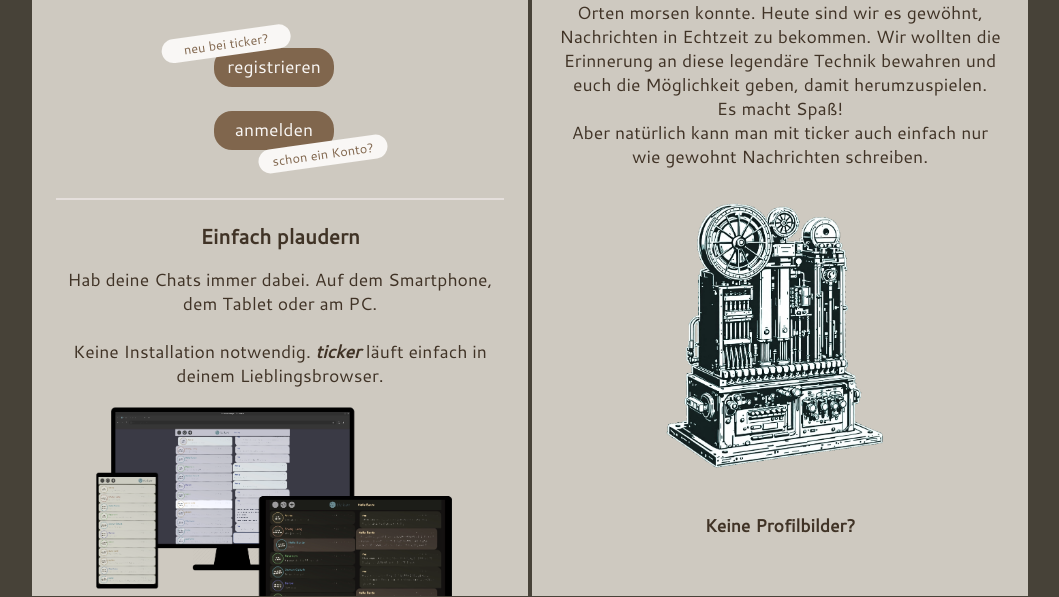
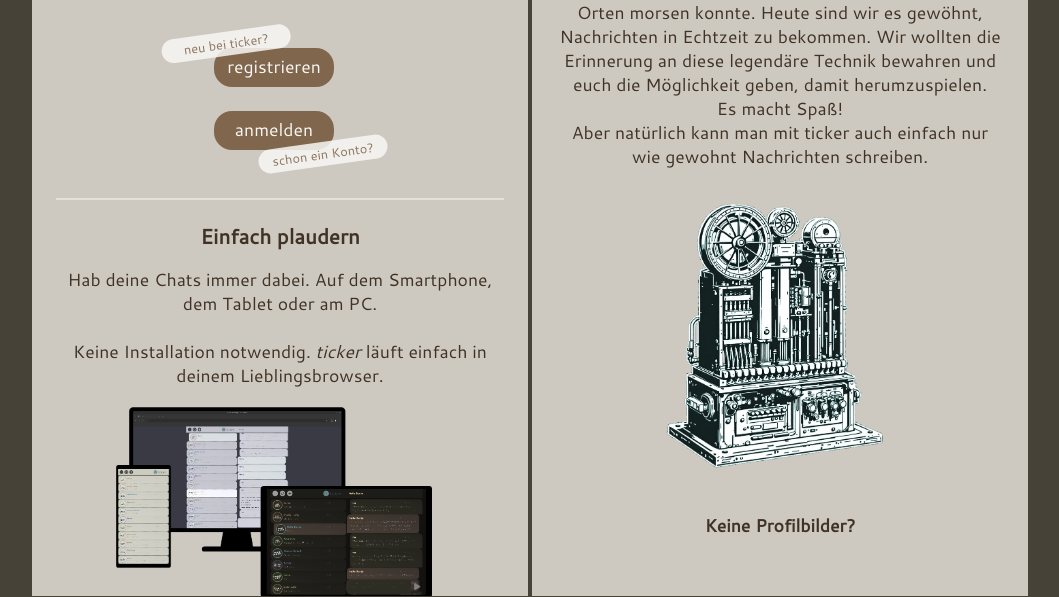
Before and after one commit to fab-log/ticker, a website: page public/index.html in a window 1280 px wide. Shown: the part 203-800 px from the top of the page, without its empty margins (110-1169 px from the left). Drawn offline with Linux system fonts and the light colour scheme.

Commit message:
Add files via upload

```diff
--- a/public/index.css
+++ b/public/index.css
@@ -378,14 +378,15 @@ button:hover {
 .button-badge {
     position: relative;
     min-width: 118px;
-    width: max-content;
+    width: fit-content;
+    padding: 0 6px;
+    rotate: -8deg;
+    border-radius: var(--border-radius);
     background-color: var(--color-buttons);
+    opacity: 0.85;
     color: var(--background-50);
-    border-radius: var(--border-radius);
     font-size: 0.8rem;
     text-align: center;
-    padding: 0 6px;
-    rotate: -8deg;
 }
 
 .button-badge p {
--- a/public/index.html
+++ b/public/index.html
@@ -203,7 +203,7 @@
                         <img
                             src="pix/devices.webp"
                             alt="various devices"
-                            style="width: 360px"
+                            style="width: 320px"
                         />
                         <p id="strHomeP2"></p>
                         <div class="ticker-container">
--- a/public/index.js
+++ b/public/index.js
@@ -1,4 +1,4 @@
-const version = "0.0.1";
+const version = "1.0.0";
 const pVersion = document.querySelector("#pVersion");
 pVersion.innerHTML = version;
 
--- a/public/translations.js
+++ b/public/translations.js
@@ -43,11 +43,11 @@ const toggleLanguage = (code, triggerSource) => {
     langPicker('strMenuPVersion', 'version', 'Version');
     langPicker('strHomeH3', 'Esay messaging', 'Einfach plaudern');
     langPicker('strHomeP1',
-        'Have your chats always and everyehere. On your smartphone, your tablet, and your PC.<br><br>No installation required. Simply run <i><b>ticker</b></i> in your favourite browser.',
-        'Hab deine Chats immer dabei. Auf dem Smartphone, dem Tablet oder am PC.<br><br>Keine Installation notwendig. <i><b>ticker</b></i> läuft einfach in deinem Lieblingsbrowser.');
+        'Have your chats always and everyehere. On your smartphone, your tablet, and your PC.<br><br>No installation required. Simply run <i>ticker</i> in your favourite browser.',
+        'Hab deine Chats immer dabei. Auf dem Smartphone, dem Tablet oder am PC.<br><br>Keine Installation notwendig. <i>ticker</i> läuft einfach in deinem Lieblingsbrowser.');
     langPicker('strHomeP2',
         'And if you are into morsing you can even send messages as morse code',
-        'Und wenn du ein Morse-fan bist, kannst du deine Nachrichten sogar als Morse-Code verschicken'
+        'Und wenn du ein Morse-Fan bist, kannst du deine Nachrichten sogar als Morse-Code verschicken'
     );
     langPicker('strHomeH3_2', 'ticker and morse', 'tickern und morsen');
     langPicker('strHomeP_1',
```
